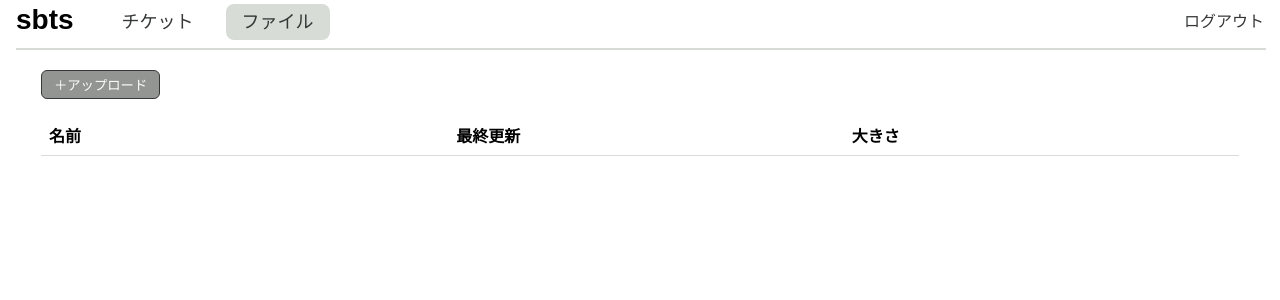
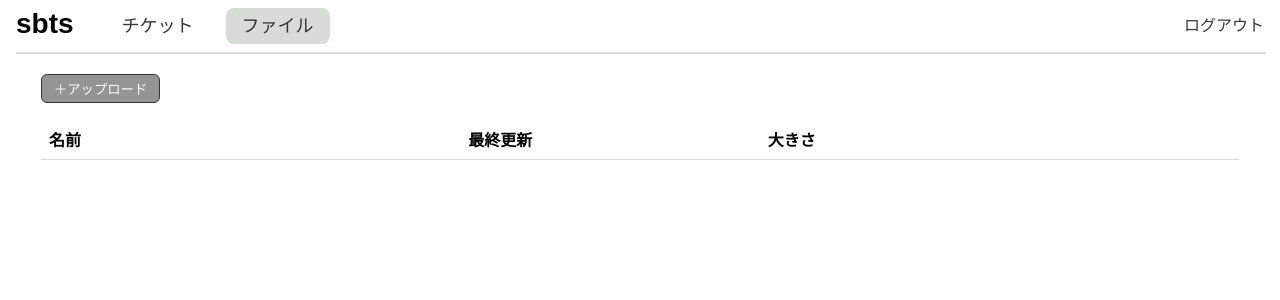
Before and after one commit to simon-i1-h/sbts, a Django app: page /file/ in a window 1280 px wide. Shown: the top 300 px of the page. Run offline with Django 4.2, Linux system fonts and the light colour scheme; the visitor is signed in with stand-in values (Sample User, id 1); data that the repository does not hold is empty.

Commit message:
幅を調整

```diff
--- a/sbts/page/static/page/style.css
+++ b/sbts/page/static/page/style.css
@@ -31,7 +31,7 @@ body {
     font-family: sans-serif;
     display: grid;
     grid-template-columns: 1fr min(80rem, 97.5%) 1fr;
-    margin: 0.25rem 0;
+    margin: 0.5rem 0;
 }
 
 body > * {
@@ -102,7 +102,7 @@ main > * {
 
 .file-list {
     display: grid;
-    grid-template-columns: 34% 33% 33%;
+    grid-template-columns: 35% 25% 1fr;
 }
 
 .file-list-name {
```
